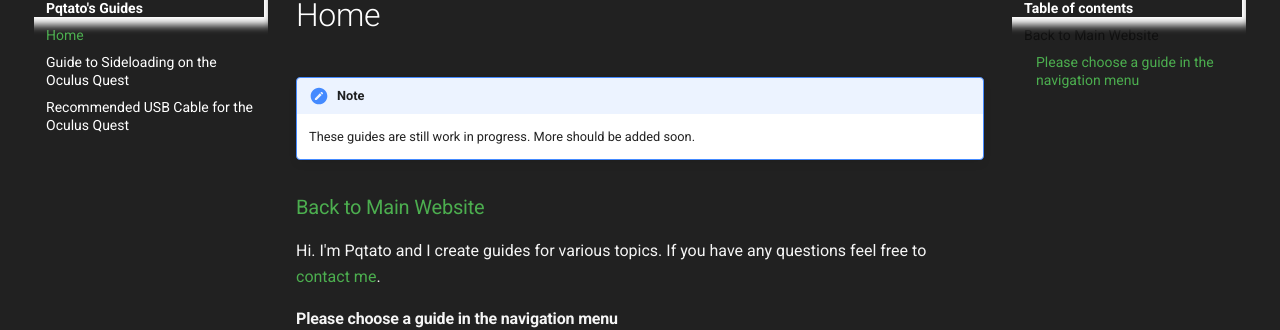
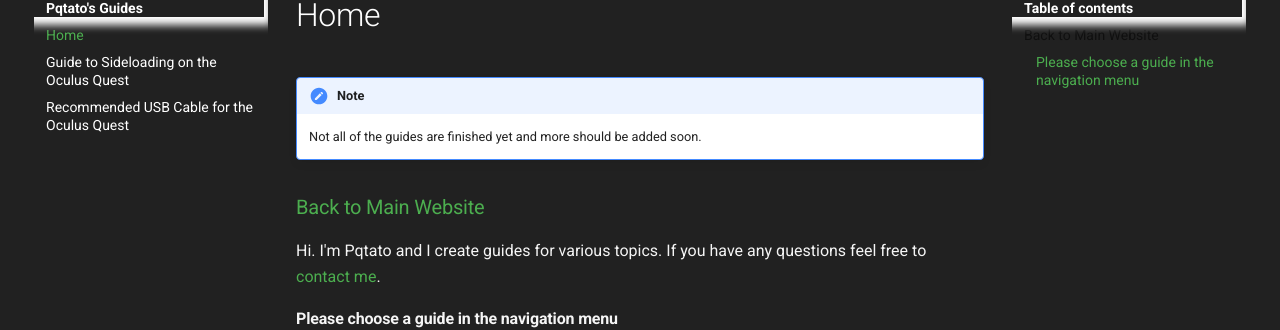
Before and after one commit to pqtato-guides/pqtato-guides.github.io, an MkDocs documentation site: the page built from docs/index.md, in a window 1280 px wide. Shown: the part 103-433 px from the top of the page. Built offline with MkDocs 1.6.1 and Material for MkDocs 9.7.7, drawn with Linux system fonts in a browser that asks for light colours; comment, search, counter and statistics services are not loaded.

Commit message:
Update index.md

```diff
--- a/docs/index.md
+++ b/docs/index.md
@@ -1,6 +1,6 @@
 # Home
 !!! note
-    These guides are still work in progress. More should be added soon.
+    Not all of the guides are finished yet and more should be added soon.
 ### [Back to Main Website](//pqtato.pw)
 Hi. I'm Pqtato and I create guides for various topics. If you have any questions feel free to [contact me](//pqtato.pw/contactme).
 #### Please choose a guide in the navigation menu
```
